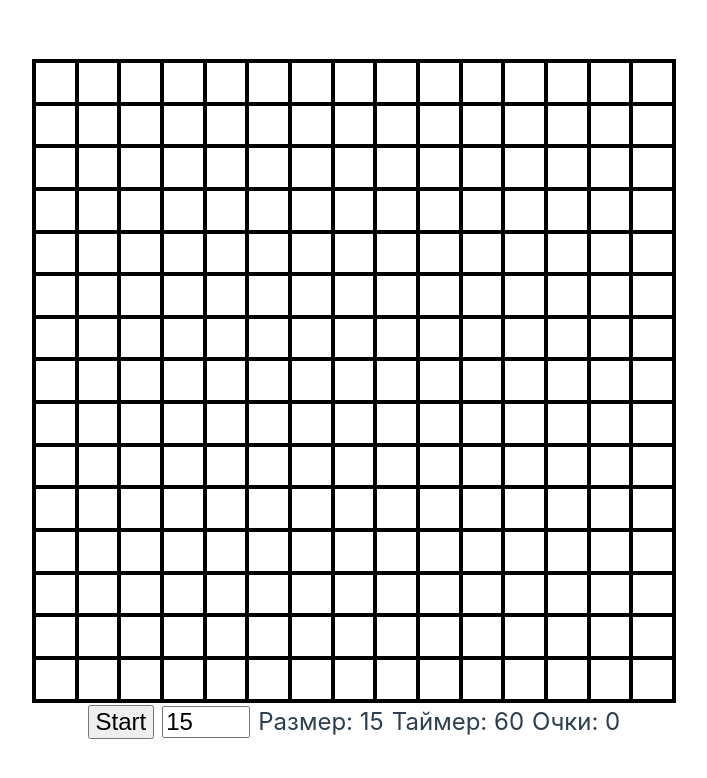
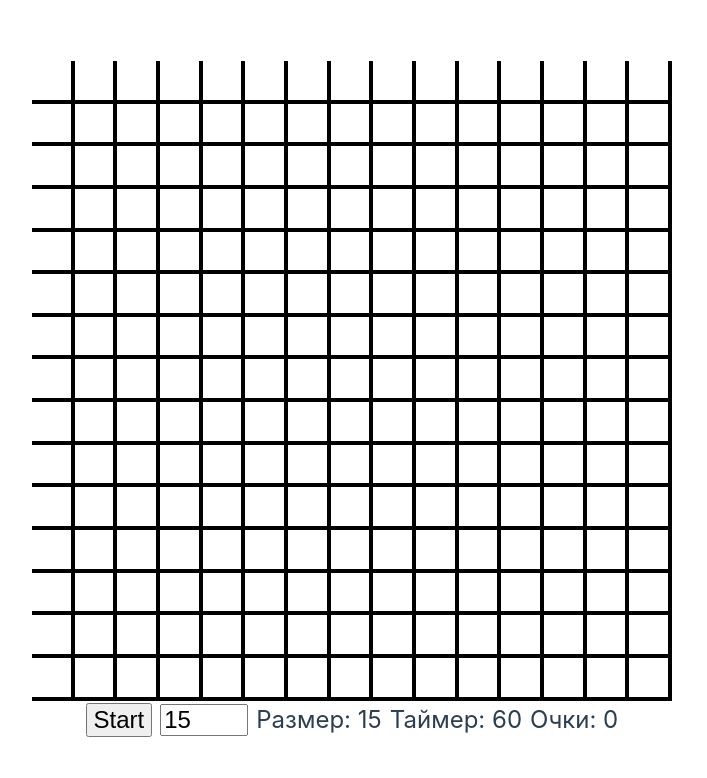
Before and after one commit to reznikovkg/vue-3-docker-compose, a Vue app in the folder vue/: page / in a window 1280 px wide. Shown: the top 778 px of the page, without its empty margins (0-707 px from the left). Built offline with nearby package versions, Linux system fonts and the light colour scheme.

Commit message:
Change table on div

```diff
--- a/vue/src/components/Field/FieldTable.vue
+++ b/vue/src/components/Field/FieldTable.vue
@@ -1,20 +1,16 @@
 <template>
   <div>
-    <table class="field-table">
-      <tbody>
-        <tr v-for="(row, rowIdx) in grid" :key="rowIdx">
-          <td class="field-td"
+    <div class="field-row" v-for="(row, rowIdx) in grid" :key="rowIdx">
+        <div class="field-cell"
           :class="{
-                'is-central': isCentral(rowIdx + 1, colIdx + 1),
-                'piece': cell === 2,
-                'attached-piece': cell === 3
-            }"
-          :style="{ '--grid-size': this.getFieldSize }"
+              'is-central': isCentral(rowIdx + 1, colIdx + 1),
+              'piece': cell === 2,
+              'attached-piece': cell === 3
+          }"
+          :style="{ '--grid-size': getFieldSize }"
           v-for="(cell, colIdx) in row" :key="colIdx">
-          </td>
-        </tr>
-      </tbody>
-    </table>
+        </div>
+    </div>
   </div>
 </template>
 
@@ -59,22 +55,18 @@ export default {
 </script>
 
 <style scoped>
-.field-table {
-  border-collapse: collapse;
-  width: fit-content;
-  table-layout: fixed;
+
+.field-row {
+  display: flex;
 }
-.field-td {
-  border: 0.5vmin solid #000000;
+
+.field-cell {
+  border-right: 0.5vmin solid #000000;
+  border-bottom: 0.5vmin solid #000000;
+
   width: calc(80vmin / var(--grid-size));
   height: calc(80vmin / var(--grid-size));
   background-color: white;
-}
-.cell {
-  width: 100%;
-  max-width: 100%;
-  height: 100%;
-  max-height: 100%;
 }
 
 .piece {
```
